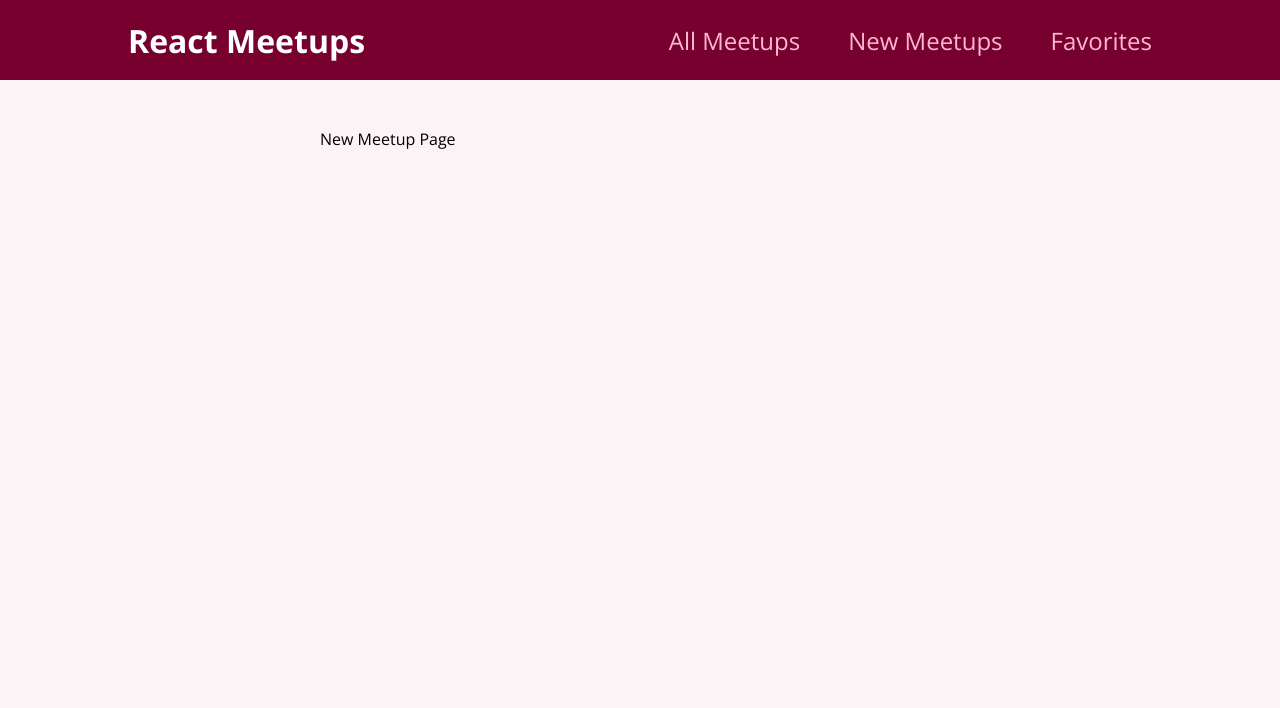
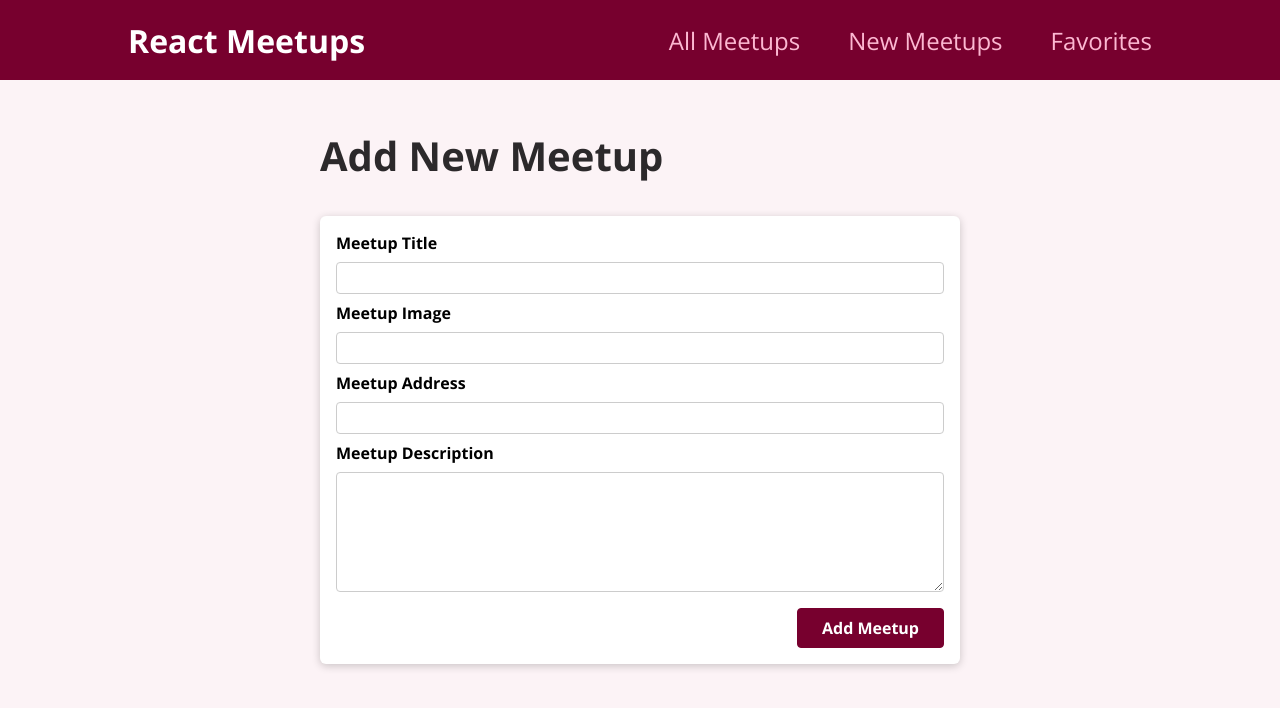
Before and after one commit to amitbhalla/learnreact, a React (Create React App) app in the folder 08-react-summary/: page /new-meetup in a window 1280 px wide. Shown: the top 708 px of the page. Built offline with nearby package versions, Linux system fonts and the light colour scheme.

Commit message:
Meetup Form added

```diff
--- /dev/null
+++ b/08-react-summary/src/components/meetup/NewMeetupForm.js
@@ -0,0 +1,56 @@
+import { useRef } from "react";
+import Card from "../ui/Card";
+
+import classes from "./NewMeetupForm.module.css";
+
+const NewMeetupForm = (props) => {
+    const titleInputRef = useRef();
+    const imageInputRef = useRef();
+    const addressInputRef = useRef();
+    const descriptionInputRef = useRef();
+
+    const submitHandler = (event) => {
+        event.preventDefault();
+        const enteredTitle = titleInputRef.current.value;
+        const enteredImage = imageInputRef.current.value;
+        const enteredAddress = addressInputRef.current.value;
+        const enteredDescription = descriptionInputRef.current.value;
+
+        const meetupData = {
+            title: enteredTitle,
+            image: enteredImage,
+            address: enteredAddress,
+            description: enteredDescription
+        };
+
+        console.log(meetupData)
+    };
+
+    return (
+        <Card>
+            <form className={classes.form} onSubmit={submitHandler}>
+                <div className={classes.control}>
+                    <label htmlFor="title" >Meetup Title</label>
+                    <input type="text" required id="title" ref={titleInputRef} />
+                </div>
+                <div className={classes.control}>
+                    <label htmlFor="image" >Meetup Image</label>
+                    <input type="url" required id="image" ref={imageInputRef} />
+                </div>
+                <div className={classes.control}>
+                    <label htmlFor="address" >Meetup Address</label>
+                    <input type="text" required id="address" ref={addressInputRef} />
+                </div>
+                <div className={classes.control}>
+                    <label htmlFor="description" >Meetup Description</label>
+                    <textarea rows="5" required id="description" ref={descriptionInputRef} />
+                </div>
+                <div className={classes.actions}>
+                    <button>Add Meetup</button>
+                </div>
+            </form>
+        </Card>
+    );
+}
+
+export default NewMeetupForm;
--- /dev/null
+++ b/08-react-summary/src/components/meetup/NewMeetupForm.module.css
@@ -0,0 +1,45 @@
+.form {
+    padding: 1rem;
+}
+
+.control {
+    margin-bottom: 0.5rem;
+}
+
+.control label {
+    display: block;
+    font-weight: bold;
+    margin-bottom: 0.5rem;
+}
+
+.control input,
+.control textarea {
+    display: block;
+    font: inherit;
+    border-radius: 4px;
+    border: 1px solid #ccc;
+    padding: 0.25rem;
+    width: 100%;
+}
+
+.actions {
+    margin-top: 1rem;
+    text-align: right;
+}
+
+.actions button {
+    font: inherit;
+    cursor: pointer;
+    background-color: #77002e;
+    color: white;
+    padding: 0.5rem 1.5rem;
+    border: 1px solid #77002e;
+    border-radius: 4px;
+    font-weight: bold;
+}
+
+.actions button:hover,
+.actions button:active {
+    background-color: #a50e48;
+    border-color: #a50e48;
+}
--- a/08-react-summary/src/pages/NewMeetup.js
+++ b/08-react-summary/src/pages/NewMeetup.js
@@ -1,6 +1,11 @@
-const NewMeetup = () => {
+import NewMeetupForm from "../components/meetup/NewMeetupForm";
+
+const NewMeetup = (props) => {
     return (
-        <div>New Meetup Page</div>
+        <section>
+            <h1>Add New Meetup</h1>
+            <NewMeetupForm />
+        </section>
     );
 }
 
```
